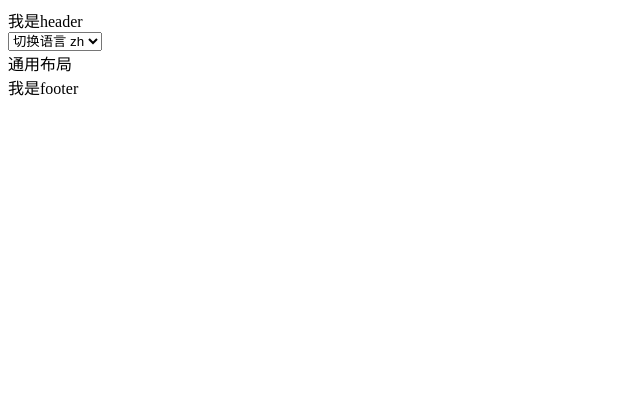
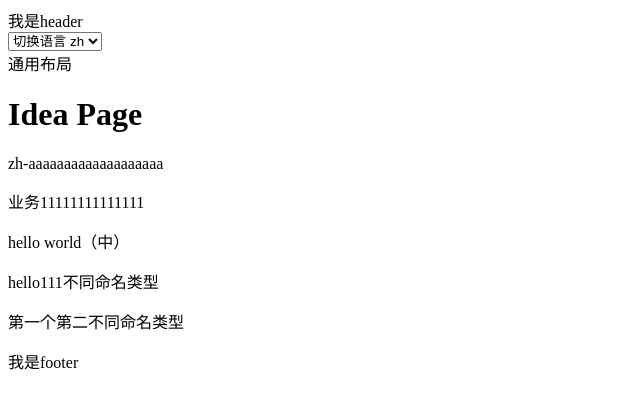
Before and after one commit to iwesion/Nust3-app, a Nuxt app: page /idea in a window 1280 px wide. Shown: the top 408 px of the page, without its empty margins (0-640 px from the left). Built offline with nearby package versions, Linux system fonts and the light colour scheme.

Commit message:
i18n命名格式化

```diff
--- a/locales/en.ts
+++ b/locales/en.ts
@@ -1,10 +1,49 @@
 /*
  * @Author: wesion
  * @Date: 2022-10-27 15:38:55
- * @LastEditTime: 2022-10-27 15:40:48
+ * @LastEditTime: 2022-10-28 10:50:32
  * @Description:
  */
 export default {
     title: "Quality and consumers’ interests first",
     desc: 'We adhere to the principle of "quality and consumers’ interests first", and aim at building a trustworthy company that secures the greatest economic benefits for consumers.',
+    homeMode:{
+        title:"HomePage",
+        desc:"en-aaaaaaaaaaaaaaaaaaa"
+    },
+    businessMode:[{
+        title:"Business1",
+        desc:"Business11111111111"
+    },
+    {
+        title:"Business2",
+        desc:"Business222222222222"
+    }],
+    ideaMode:{
+        missionData:[
+            {
+                img: "https://s.xinc818.com/files/xinxuan-portal-idea-mission-item-1.png",
+                title: "Mission",
+                desc: "To make shopping more inclusive, to make life easier"
+            },
+            {
+                img: "https://s.xinc818.com/files/xinxuan-portal-idea-mission-item-2.png",
+                title: "Vision",
+                desc: "To be consumers’ most trustworthy new retail enterprise"
+            }
+        ],
+    },
+    message: {
+        hello: 'hello <br> world'
+      },
+      customMessage: {
+        hello: '%{msg} world'
+      },
+      customMessage1: {
+        title:'{a}{b} different types'
+       },
+       customMessage2: {
+        title:'{0}{1} different types'
+       }
+
 }
--- a/locales/zh.ts
+++ b/locales/zh.ts
@@ -1,11 +1,48 @@
 /*
  * @Author: wesion
  * @Date: 2022-10-27 15:38:48
- * @LastEditTime: 2022-10-27 15:41:12
+ * @LastEditTime: 2022-10-28 10:51:21
  * @Description:
  */
 export default {
     title: "秉持“坚守底线”的原则",
     desc: "守住底线，才能守住我们的良知，企业才有最起码的根基。我们始终坚持“品质优先，消费者权益优先”的最高原则，要做为消费者多说一句话、多争一分利的合格企业。",
+    homeMode:{
+        title:"首页",
+        desc:"zh-aaaaaaaaaaaaaaaaaaa"
+    },
+    businessMode:[{
+        title:"业务1",
+        desc:"业务11111111111111"
+    },{
+        title:"业务2",
+        desc:"业务22222222222222"
+    }],
+    ideaMode:{
+        missionData:[
+            {
+                img: "https://s.xinc818.com/files/xinxuan-portal-idea-mission-item-1.png",
+                title: "使命",
+                desc: "让消费更平等、生活更简单",
+            },
+            {
+                img: "https://s.xinc818.com/files/xinxuan-portal-idea-mission-item-2.png",
+                title: "愿景",
+                desc: "<span>让世界爱上中国新国潮</span><em>，</em><span>成为消费者最信赖的新零售企业</span>",
+            }
+        ],
+    },
+    message: {
+        hello: 'hello <br> world'
+      },
+      customMessage: {
+        hello: '%{msg} world（中）'
+      },
+      customMessage1: {
+       title:'{a}{b}不同命名类型'
+      },
+      customMessage2: {
+        title:'{0}{1}不同命名类型'
+       }
 
 }
--- /dev/null
+++ b/pages/idea.vue
@@ -0,0 +1,31 @@
+<!--
+ * @Author: wesion
+ * @Date: 2022-10-27 16:22:33
+ * @LastEditTime: 2022-10-28 10:51:08
+ * @Description:
+-->
+<template>
+  <div class="">
+    <h1>Idea Page</h1>
+    <!-- <p v-t="'businessMode[0].desc'"></p>
+    <p v-html="$t('message.hello')"></p> -->
+    <p>{{ $t('homeMode.desc', ['desc']) }}</p>
+    <p>{{$t('businessMode[0].desc', ["desc"])}}</p>
+    <!-- <p v-html="$t('ideaMode.missionData[1].desc')"></p>
+    <p v-t="{ path: 'ideaMode.missionData[1].desc' }"></p> -->
+    <p>{{ $t('customMessage.hello', { msg: 'hello' }) }}</p>
+    <p>{{ $t('customMessage1.title', { a: 'hello' ,b:111}) }}</p>
+    <p>{{ $t('customMessage2.title', ["第一个","第二"]) }}</p>
+  </div>
+</template>
+
+<script setup>
+import { useI18n } from "vue-i18n";
+    const { t ,locale} = useI18n();
+    // ideaMode:missionData
+    console.log(locale)
+    // console.log(t("ideaMode.missionData[0].desc"))
+    // console.log(t("ideaMode.missionData"))
+</script>
+
+<style scoped></style>
--- a/pages/index.vue
+++ b/pages/index.vue
@@ -2,6 +2,8 @@
     <div>
 
         <h1>Index Page</h1>
+        <p>{{$t("title")}}</p>
+        <br/>
         <NuxtLink to="/detail">Go Detail Page</NuxtLink>
         <br/>
         <NuxtLink to="/user-admin/99">Go User Page</NuxtLink>
@@ -12,8 +14,10 @@
         <br/>
         <NuxtLink to="/demo1">通用layout布局orcustom布局</NuxtLink>
         <br/>
+        <NuxtLink to="/idea">Go Idea Page</NuxtLink>
+        <br/>
         <BaseButton></BaseButton>
-        <p>{{$t("title")}}</p>
+
     </div>
 </template>
 <script>
--- a/plugins/i18n.ts
+++ b/plugins/i18n.ts
@@ -1,7 +1,7 @@
 /*
  * @Author: wesion
  * @Date: 2022-10-27 15:41:34
- * @LastEditTime: 2022-10-27 16:03:37
+ * @LastEditTime: 2022-10-27 17:54:15
  * @Description:
  */
 import {createI18n} from 'vue-i18n';
@@ -16,7 +16,8 @@ export default defineNuxtPlugin((nuxtApp) =>{
         messages: {
           en,
           zh
-        }
+        },
+        flatJson:true
       })
 
       nuxtApp.vueApp.use(i18n)
```
Also changed, not shown: 1 other file (tests, documents, lock files or other folders).
